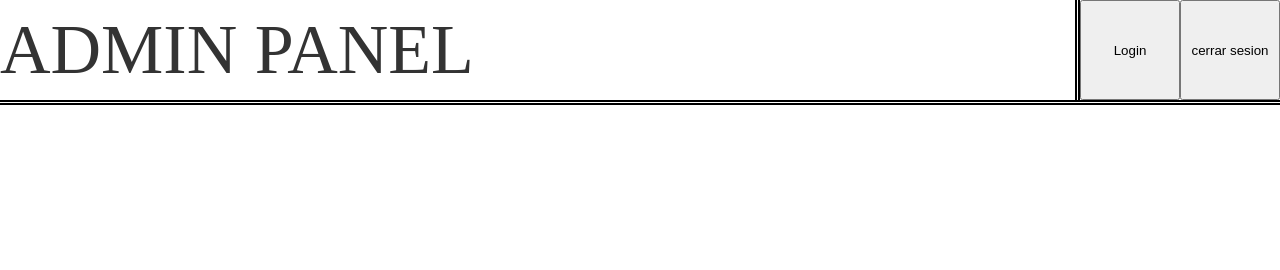
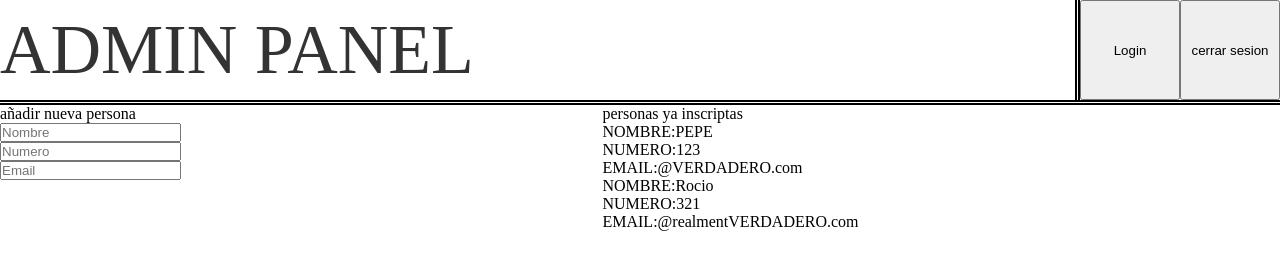
Before and after one commit to Ale2301/Bot_Whatsapp, a website: page index.html in a window 1280 px wide. Drawn offline with Linux system fonts and the light colour scheme.

Commit message:
feat: se creo el lugar donde iran tanto las personas a crear como las ya creadas

```diff
--- a/index.css
+++ b/index.css
@@ -1,6 +1,7 @@
 * {
   margin: 0;
   padding: 0;
+  list-style: none;
 }
 #none {
   display: none;
@@ -59,7 +60,16 @@
   width: 100%;
   z-index: 0;
 }
-
+.ADMIN-panel-content {
+  display: flex;
+}
+.ADMIN-panel-content-OLDPeople {
+  height: 100%;
+  width: 100%;
+  display: flex;
+  justify-content: center;
+  align-items: center;
+}
 /* .ADMIN::after {
   content: "";
   position: fixed;
--- a/index.html
+++ b/index.html
@@ -16,7 +16,37 @@
           </div>
         </div>
       </div>
-      <div class="ADMIN-panel-content"></div>
+      <div class="ADMIN-panel-content">
+        <div class="ADMIN-panel-content-NEWPeople">
+          <ul>
+            <div>añadir nueva persona</div>
+            <li>
+              <div><input type="text" placeholder="Nombre" /></div>
+              <div><input type="text" placeholder="Numero" /></div>
+              <div><input type="text" placeholder="Email" /></div>
+            </li>
+          </ul>
+        </div>
+        <div class="ADMIN-panel-content-OLDPeople">
+          <ul>
+            <div>personas ya inscriptas</div>
+            <li>
+              <div>
+                <p><span>NOMBRE:</span>PEPE</p>
+              </div>
+              <div><p><span>NUMERO:</span>123</p></div>
+              <div><p><span>EMAIL:</span>@VERDADERO.com</p></div>
+            </li>
+            <li>
+              <div>
+                <p><span>NOMBRE:</span>Rocio</p>
+              </div>
+              <div><p><span>NUMERO:</span>321</p></div>
+              <div><p><span>EMAIL:</span>@realmentVERDADERO.com</p></div>
+            </li>
+          </ul>
+        </div>
+      </div>
       <div class="ADMIN-panel-footer"></div>
       <div id="none" class="ADMIN-panel-content-QR">
         <div>
```
